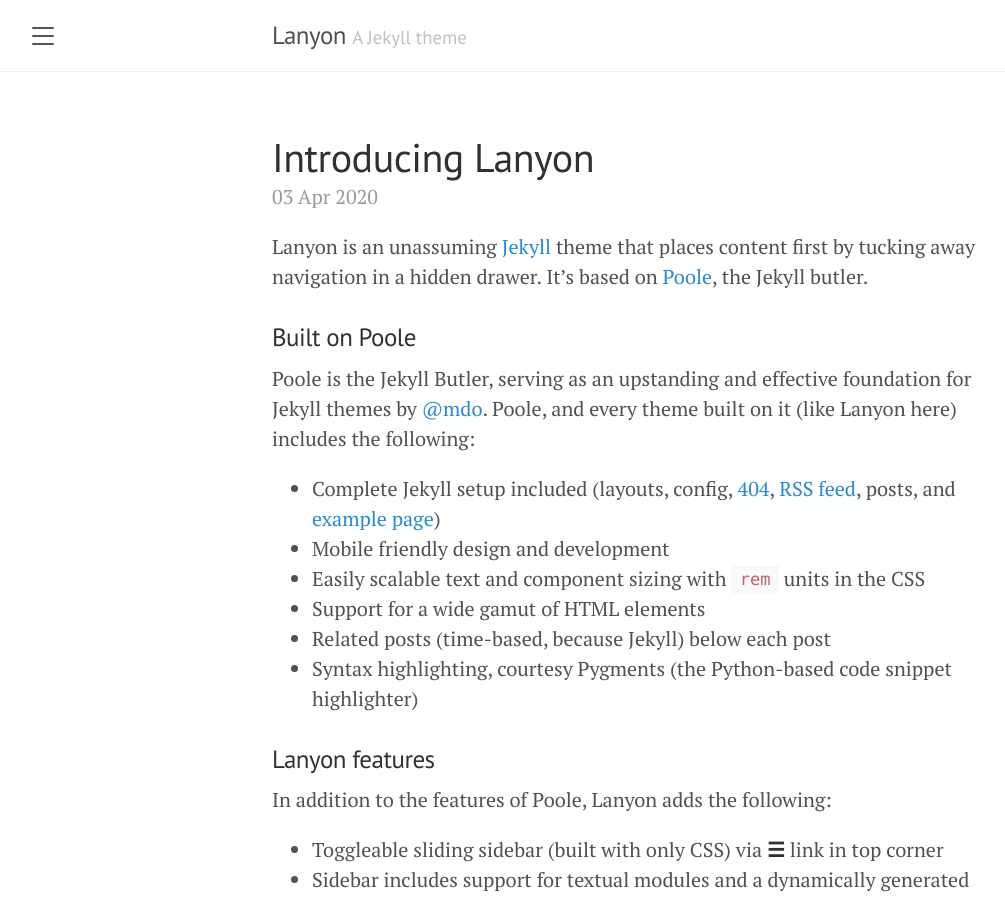
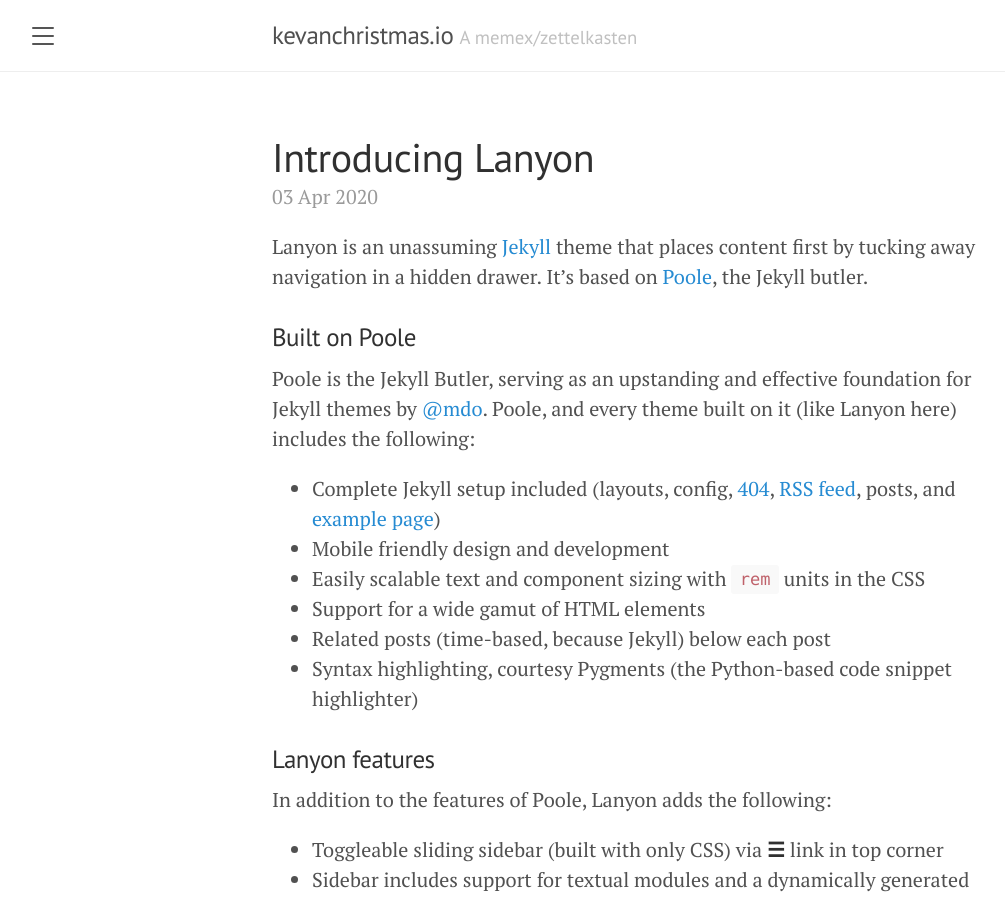
Before and after one commit to kevanchristmas/kevanchristmas.gitHub.io, a Jekyll site: the page built from index.html, in a window 1280 px wide and 900 px high. Shown: the whole window, without its empty margins (8-1013 px from the left). Built offline with Jekyll 4.4.1, drawn with Linux system fonts in a browser that asks for light colours; the list of posts is cut into pages by our own code.

Commit message:
First changes to config

```diff
--- a/_config.yml
+++ b/_config.yml
@@ -1,6 +1,6 @@
 # Setup
-title:               Lanyon
-tagline:             'A Jekyll theme'
+title:               kevanchristmas.io
+tagline:             'A memex/zettelkasten'
 description:         'A reserved <a href="https://jekyllrb.com" target="_blank">Jekyll</a> theme that places the utmost gravity on content with a hidden drawer. Made by <a href="https://twitter.com/mdo" target="_blank">@mdo</a>.'
 url:                 http://lanyon.getpoole.com
 baseurl:             ''
```
